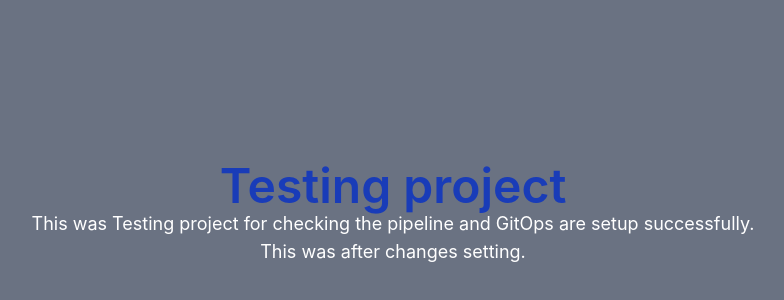
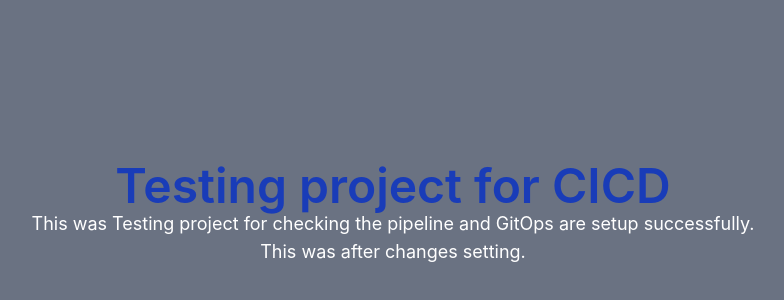
Before and after one commit to Dataxis-UditSingh/Testing_proj_CICD, a React (Vite) app: page / in a window 1280 px wide. Shown: the part 186-486 px from the top of the page, without its empty margins (247-1031 px from the left). Built offline with nearby package versions, Linux system fonts and the light colour scheme.

Commit message:
Second commit

```diff
--- a/src/App.tsx
+++ b/src/App.tsx
@@ -5,7 +5,7 @@ function App() {
     <>
       <div className="h-screen flex items-center justify-center flex-col bg-gray-500">
         <h1 className="text-blue-800 text-5xl font-semibold text-center">
-          Testing project
+          Testing project for CICD
         </h1>
         <p className="text-white text-lg text-center mt-4">
           This was Testing project for checking the pipeline and GitOps are setup successfully.
```
